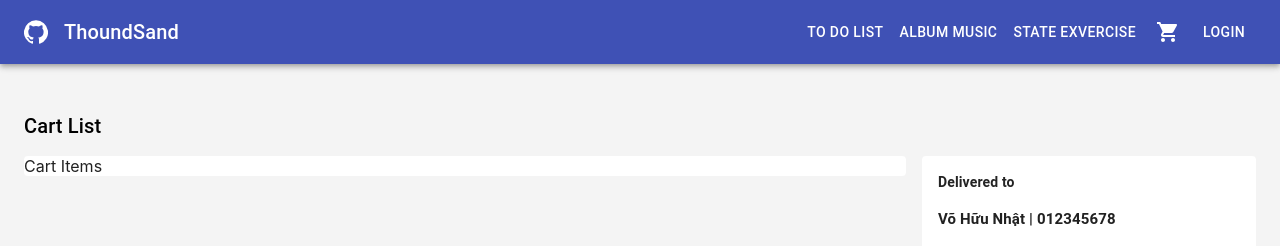
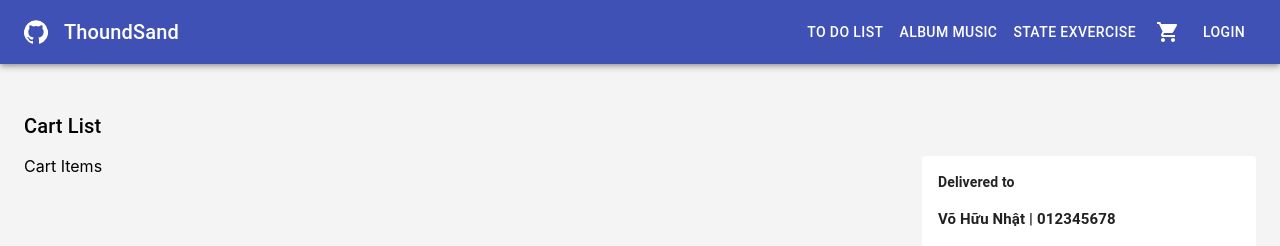
Before and after one commit to Huunhat22/learning_basic, a React (Create React App) app: page /Cart in a window 1280 px wide. Shown: the top 246 px of the page. Built offline with nearby package versions, Linux system fonts and the light colour scheme.

Commit message:
sử dụng selector để lấy state từ CartSlice

```diff
--- a/src/Features/Cart/Pages/CartPage.jsx
+++ b/src/Features/Cart/Pages/CartPage.jsx
@@ -4,6 +4,7 @@ import { Box, Container, Grid, Paper, Typography } from '@material-ui/core';
 import { makeStyles } from '@material-ui/styles';
 import CartList from '../components/CartList';
 import CartTotal from '../components/CartTotal';
+import { useSelector } from 'react-redux';
 
 CartPage.propTypes = {
 
@@ -31,15 +32,17 @@ const useStyles = makeStyles((theme) => ({
 
 function CartPage(props) {
     const classes = useStyles();
+
+    const cartList = useSelector(state => state.cart.cartItems);
+    console.log({cartList});
+
     return (
         <Box>
             <Container>
                 <Typography variant='h6' className={classes.title}>Cart List</Typography>
                 <Grid container spacing={2}>
                     <Grid item className={classes.left}>
-                        <Paper elevation={0}>
-                            <CartList></CartList>
-                        </Paper>
+                        <CartList data={cartList}></CartList>
                     </Grid>
                     <Grid item className={classes.right}>
                         <CartTotal></CartTotal>
```
